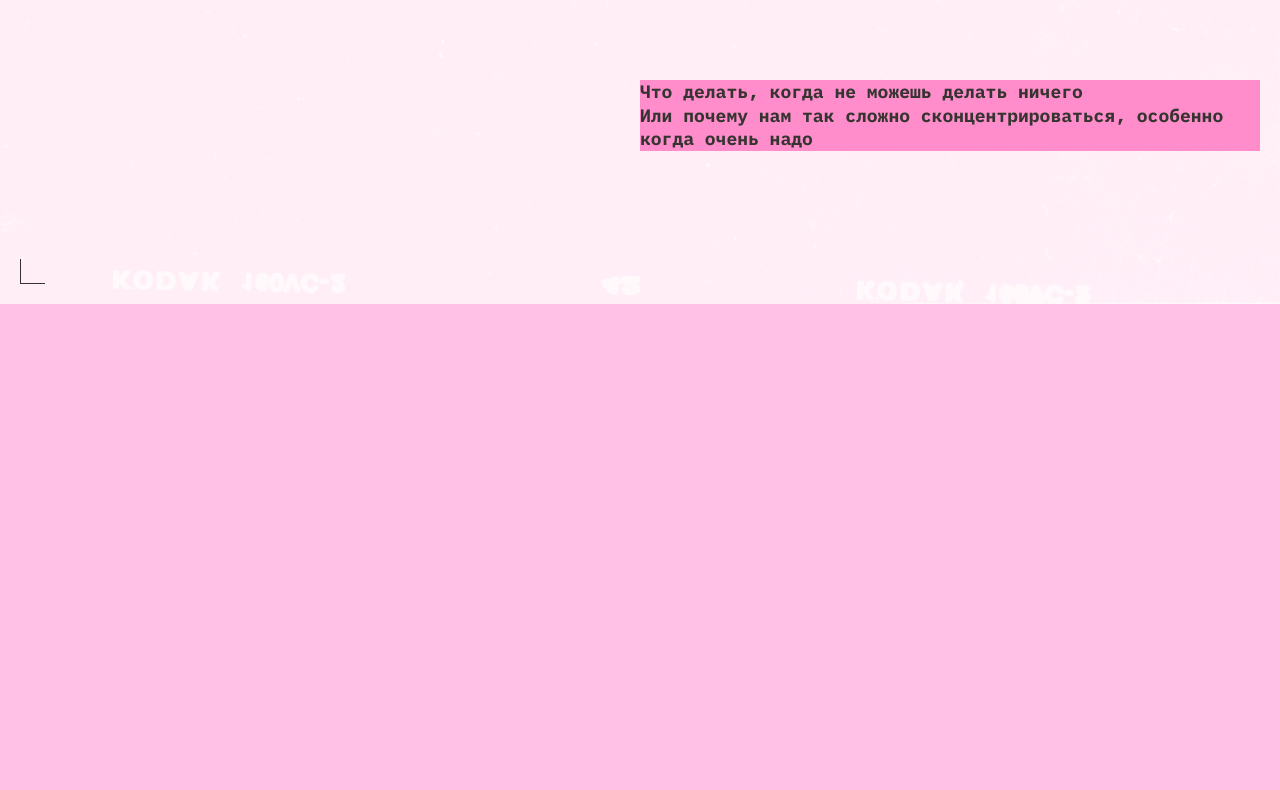
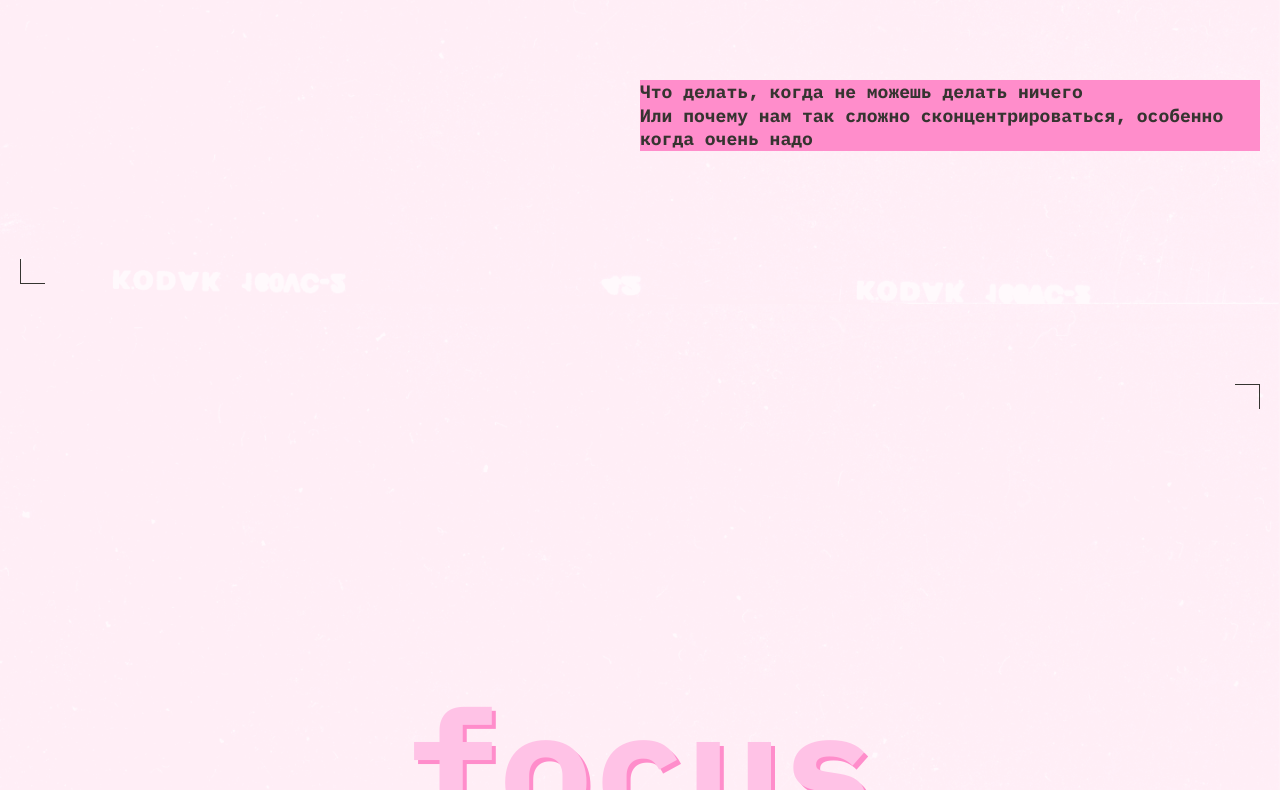
Before and after one commit to Frogush/no-focus, a website: page index.html in a window 1280 px wide. Shown: the part 496-1286 px from the top of the page. Before the commit the page ends 800 px from the top, so only its background shows below. Drawn offline with Linux system fonts and the light colour scheme.

Commit message:
style(footer): add footer styles

```diff
--- a/styles/style.css
+++ b/styles/style.css
@@ -187,3 +187,21 @@
         justify-self: flex-end;
     }
 }
+
+/* FOOTER */
+
+.footer {
+    position: relative;
+    display: grid;
+    align-content: center;
+    justify-content: center;
+    padding: 10px;
+    block-size: 100vh;
+    inline-size: 100%;
+}
+
+@media (min-width: 768px) {
+    .footer {
+        padding: 20px;
+    }
+}
```
